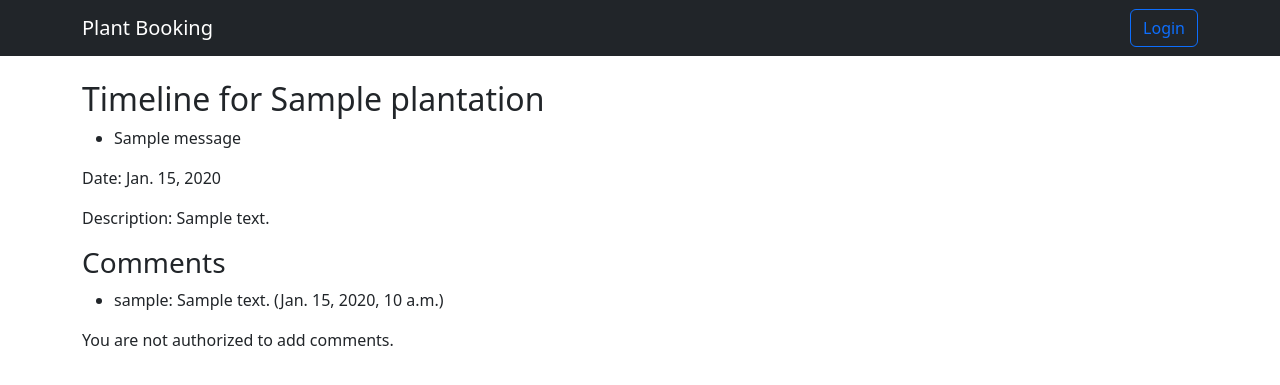
After one commit to rakeshptajlapur/treeforlife_mvp, a Django app: page /plantation/1/timeline/1/ in a window 1280 px wide. The commit adds this page. Shown: the top 385 px of the page. Run offline with Django 5.2, Linux system fonts and the light colour scheme; tables that the repository leaves empty hold one stand-in row (values such as "Sample post"); one stand-in notice (Sample message) is shown.

Commit message:
Implemented clickable timelines, added comment permissions and authentication, and included validation for empty comments with success/error messages

```diff
--- a/plantation/models.py
+++ b/plantation/models.py
@@ -11,3 +11,26 @@ class Plantation(models.Model):
 
     def __str__(self):
         return self.name
+
+
+class Timeline(models.Model):
+    plantation = models.ForeignKey(Plantation, on_delete=models.CASCADE, related_name='timelines')
+    activity_date = models.DateField()
+    description = models.TextField()
+
+    def __str__(self):
+        return f"{self.plantation.name} - {self.activity_date}: {self.description[:30]}"
+
+
+
+class Comment(models.Model):
+    timeline = models.ForeignKey(Timeline, on_delete=models.CASCADE, related_name='comments')
+    user = models.ForeignKey(User, on_delete=models.CASCADE)  # Who made the comment
+    text = models.TextField()
+    created_at = models.DateTimeField(auto_now_add=True)
+
+    def __str__(self):
+        return f"Comment by {self.user.username} on {self.timeline.activity_date}"
+
+    class Meta:
+        ordering = ['-created_at']  # Show latest comments first
--- /dev/null
+++ b/plantation/templates/plantation/timeline_detail.html
@@ -0,0 +1,36 @@
+<!-- timeline_detail.html -->
+{% extends 'plantation/base.html' %}
+
+{% block title %}Timeline Details{% endblock %}
+
+{% block content %}
+    <h2>Timeline for {{ plantation.name }}</h2>
+
+    {% if messages %}
+        <ul class="messages">
+            {% for message in messages %}
+                <li class="{{ message.tags }}">{{ message }}</li>
+            {% endfor %}
+        </ul>
+    {% endif %}
+
+    <p>Date: {{ timeline.activity_date }}</p>
+    <p>Description: {{ timeline.description }}</p>
+
+    <h3>Comments</h3>
+    <ul>
+        {% for comment in comments %}
+            <li>{{ comment.user.username }}: {{ comment.text }} ({{ comment.created_at }})</li>
+        {% endfor %}
+    </ul>
+
+    {% if can_add_comment %}
+        <form method="post" action="{% url 'add_comment' plantation_id=plantation.id timeline_id=timeline.id %}">
+            {% csrf_token %}
+            <textarea name="text" placeholder="Add a comment"></textarea>
+            <button type="submit">Submit</button>
+        </form>
+    {% else %}
+        <p>You are not authorized to add comments.</p>
+    {% endif %}
+{% endblock %}
--- a/plantation/urls.py
+++ b/plantation/urls.py
@@ -9,4 +9,7 @@ urlpatterns = [
     path('logout/', views.logout_view, name='logout'),
     path('owner-details/<str:username>/', views.owner_details, name='owner_details'),
     path('plantation-details/<int:id>/', views.plantation_details, name='plantation_details'),
+    path('plantation/<int:plantation_id>/timeline/<int:timeline_id>/', views.timeline_detail, name='timeline_detail'),
+    path('plantation/<int:plantation_id>/timeline/<int:timeline_id>/add_comment/', views.add_comment, name='add_comment'),
+
 ]
--- a/plantation/views.py
+++ b/plantation/views.py
@@ -2,10 +2,17 @@ from django.contrib.auth import login, logout
 from django.contrib.auth.forms import AuthenticationForm
 from django.shortcuts import render, redirect, get_object_or_404
 from django.contrib.auth.models import User
-from django.contrib.auth.decorators import login_required
+#from django.contrib.auth.decorators import login_required
 from .models import Plantation  # Ensure this import is added
 from django.http import JsonResponse
 from django.urls import reverse
+from .models import Timeline
+from .models import Comment
+from django.contrib.auth.decorators import login_required
+from django.http import Http404
+from django.contrib import messages
+
+
 
 
 def homepage(request):
@@ -87,6 +94,60 @@ def owner_details(request, username):
     })
 
 
+#def plantation_details(request, id):
+ #   plantation = get_object_or_404(Plantation, id=id)
+  #  return render(request, "plantation/plantation_details.html", {'plantation': plantation})
+
 def plantation_details(request, id):
     plantation = get_object_or_404(Plantation, id=id)
-    return render(request, "plantation/plantation_details.html", {'plantation': plantation})
+    timelines = plantation.timelines.order_by('-activity_date')  # Fetch timelines
+    return render(request, "plantation/plantation_details.html", {
+        'plantation': plantation,
+        'timelines': timelines,
+    })
+
+@login_required
+def add_comment(request, plantation_id, timeline_id):
+    # Get the timeline and plantation
+    timeline = get_object_or_404(Timeline, id=timeline_id)
+    plantation = timeline.plantation
+
+    # Only allow plantation owner or admins to add comments
+    if not (request.user == plantation.owner or request.user.is_staff):
+        raise Http404("You are not authorized to comment on this timeline.")
+
+    if request.method == "POST":
+        text = request.POST.get("text")
+        if text:  # Ensure the comment is not empty
+            Comment.objects.create(timeline=timeline, user=request.user, text=text)
+            messages.success(request, "Your comment has been added successfully!")
+        else:
+            messages.error(request, "Comment cannot be empty!")
+
+    # Redirect back to the timeline details page
+    return redirect("timeline_detail", plantation_id=plantation.id, timeline_id=timeline.id)
+
+
+
+#def timeline_detail(request, plantation_id):
+ #   plantation = get_object_or_404(Plantation, id=plantation_id)
+  #  return render(request, 'plantation/timeline_detail.html', {'plantation': plantation})
+
+def timeline_detail(request, plantation_id, timeline_id):
+    # Fetch the plantation and timeline
+    plantation = get_object_or_404(Plantation, id=plantation_id)
+    timeline = get_object_or_404(Timeline, id=timeline_id, plantation=plantation)
+
+    # Check if the user is authorized to add comments (only owner or admin)
+    can_add_comment = request.user == plantation.owner or request.user.is_staff
+
+    # Fetch all comments for the timeline
+    comments = timeline.comments.order_by("-created_at")
+
+    # Render the timeline details page
+    return render(request, "plantation/timeline_detail.html", {
+        "plantation": plantation,
+        "timeline": timeline,
+        "comments": comments,
+        "can_add_comment": can_add_comment,  # Pass this to the template
+    })
```
Also changed, not shown: plantation/admin.py (+23 -2 lines), plantation/templates/plantation/plantation_details.html (+10 -0 lines), plantation/migrations/0002_timeline.py (added), plantation/migrations/0003_comment.py (added).
